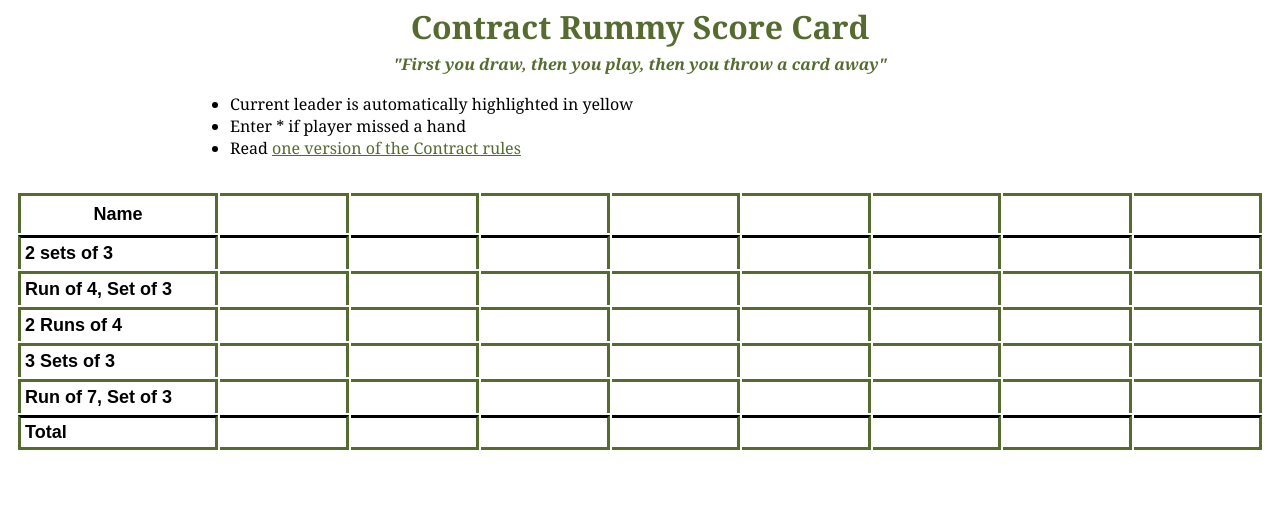
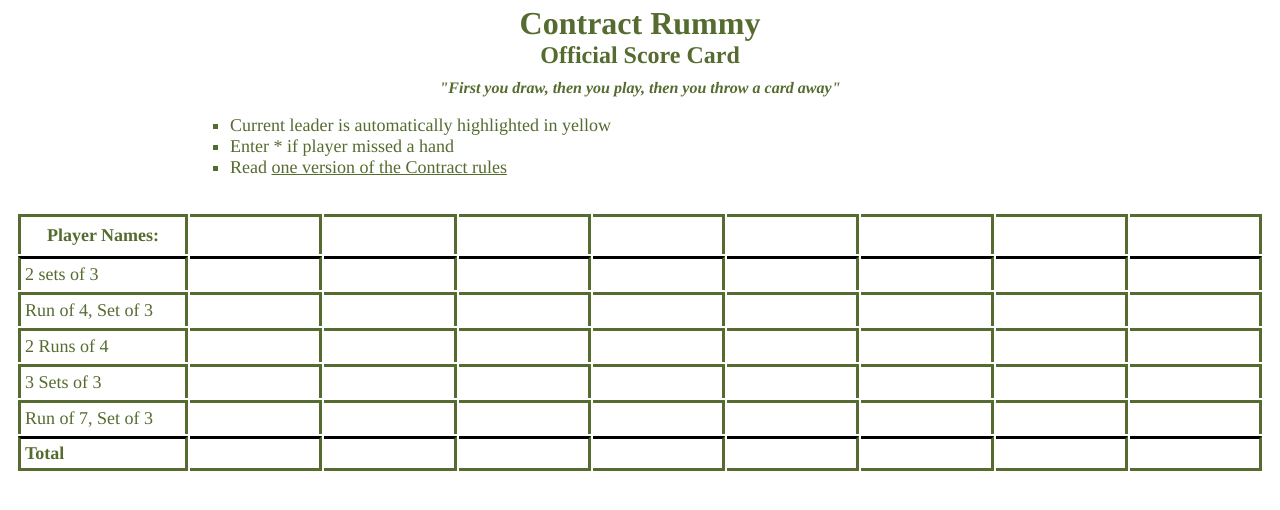
Before and after one commit to sts10/contract_score_card, a plain HTML site: page index.html in a window 1280 px wide. Drawn offline with nearby package versions, Linux system fonts and the light colour scheme; a web font is replaced by a local one.

Commit message:
changed from georgia to times, made hand descriptions time, made bullet points times and green

```diff
--- a/css/styles.css
+++ b/css/styles.css
@@ -13,7 +13,7 @@ body {
 }
 
 #header {
-  font-family: Georgia;
+  font-family: times;
   width: 100%;
   max-width: 900px;
   margin: 5px auto 0 auto;
@@ -22,23 +22,33 @@ body {
 }
 
 h1 {
-  /*font-family: times;*/
-  font-family: Georgia;
-  /*font-family: "Palatino Linotype", "Book Antiqua", Palatino, serif;*/
   font-weight: 600;
   text-align: center;
   margin-bottom: 0px;
   color: #556B2f;
 }
 
+h2 {
+  font-weight: 600;
+  text-align: center;
+  margin-top: 0px;
+  margin-bottom: 10px;
+  color: #556B2f;
+}
+
 h3 {
-  font-family: Georgia;
   font-size: 16px;
   text-align: center;
   margin-top: 5px;
   margin-bottom: 18px;
   color: #556B2f;
   font-style: italic;
+}
+
+#header ul {
+  font-size: 18px;
+  list-style-type: square;
+  color: #556B2f;
 }
 
 a {
@@ -50,11 +60,13 @@ table {
   margin: 0 auto;
   padding: 1em 1em 0;
   position: relative;
+
 }
 
 th, td {
-  font-family: 'Walter Turncoat', arial;
-  font-weight: bold;
+  font-family: times;
+  color: #556B2F;
+
   font-size: 18px;
   border-top: 3px #556B2F solid;
   border-right: 3px #556B2F solid;
@@ -77,21 +89,9 @@ th input {
   -webkit-transition: 2s; /* For Safari 3.1 to 6.0 */
 }
 
-th.rotated {
-  height: 100px;
-}
-
-th.rotated input {
-  width: 100%;
-  font-size: 14px;
-  /*letter-spacing: -1px;*/
-  transform:rotate(-55deg);
-  -ms-transform:rotate(-55deg); /* IE 9 */
-  -webkit-transform:rotate(-55deg); /* Opera, Chrome, and Safari */
-}
 
 td:first-child, th:first-child {
-  width: 200px;
+  width: 170px;
   border-left: 3px #556B2F solid;
 }
 
@@ -99,12 +99,17 @@ tr:last-child td {
   border-bottom: 3px #556B2F solid;
 }
 
-td.total {
+td.total_row {
   text-align: right;
+  font-family: 'Walter Turncoat', arial;
+  color: black;
   border-top: 3px black solid;
 }
 
-#label {
+#total_label {
+  font-family: times;
+  color: #556B2f;
+  font-weight: bold;
   text-align: left;
 }
 
@@ -121,3 +126,17 @@ input[type=text] {
   width: 100%;
   border: 0;
 }
+
+
+th.rotated {
+  height: 100px;
+}
+
+th.rotated input {
+  width: 100%;
+  font-size: 14px;
+  /*letter-spacing: -1px;*/
+  transform:rotate(-55deg);
+  -ms-transform:rotate(-55deg); /* IE 9 */
+  -webkit-transform:rotate(-55deg); /* Opera, Chrome, and Safari */
+}
--- a/index.html
+++ b/index.html
@@ -9,7 +9,8 @@
 </head>
 <body>
   <div id="header">
-    <h1>Contract Rummy Score Card</h1>
+    <h1>Contract Rummy</h1>
+    <h2>Official Score Card</h2>
     <h3>"First you draw, then you play, then you throw a card away"</h3>
     <ul>
       <li>Current leader is automatically highlighted in yellow</li>
@@ -20,7 +21,7 @@
   <table>
 
     <tr>
-      <th>Name</th>
+      <th>Player Names:</th>
       <th><input type="text" class="name player1" id="player1_name"></th>
       <th><input type="text" class="name player2" id="player2_name"></th>
       <th><input type="text" class="name player3" id="player3_name"></th>
@@ -86,15 +87,15 @@
       <td><input type="text" class="hand" id="player8_hand5"></td>
     </tr>
     <tr>
-      <td class="total" id="label">Total</td>
-      <td class="total" id="player1_total"></td>
-      <td class="total" id="player2_total"></td>
-      <td class="total" id="player3_total"></td>
-      <td class="total" id="player4_total"></td>
-      <td class="total" id="player5_total"></td>
-      <td class="total" id="player6_total"></td>
-      <td class="total" id="player7_total"></td>
-      <td class="total" id="player8_total"></td>
+      <td class="total_row" id="total_label">Total</td>
+      <td class="total_row" id="player1_total"></td>
+      <td class="total_row" id="player2_total"></td>
+      <td class="total_row" id="player3_total"></td>
+      <td class="total_row" id="player4_total"></td>
+      <td class="total_row" id="player5_total"></td>
+      <td class="total_row" id="player6_total"></td>
+      <td class="total_row" id="player7_total"></td>
+      <td class="total_row" id="player8_total"></td>
     </tr>
   </table>
 
```
Lines whose indentation alone changed are shown as unchanged.
